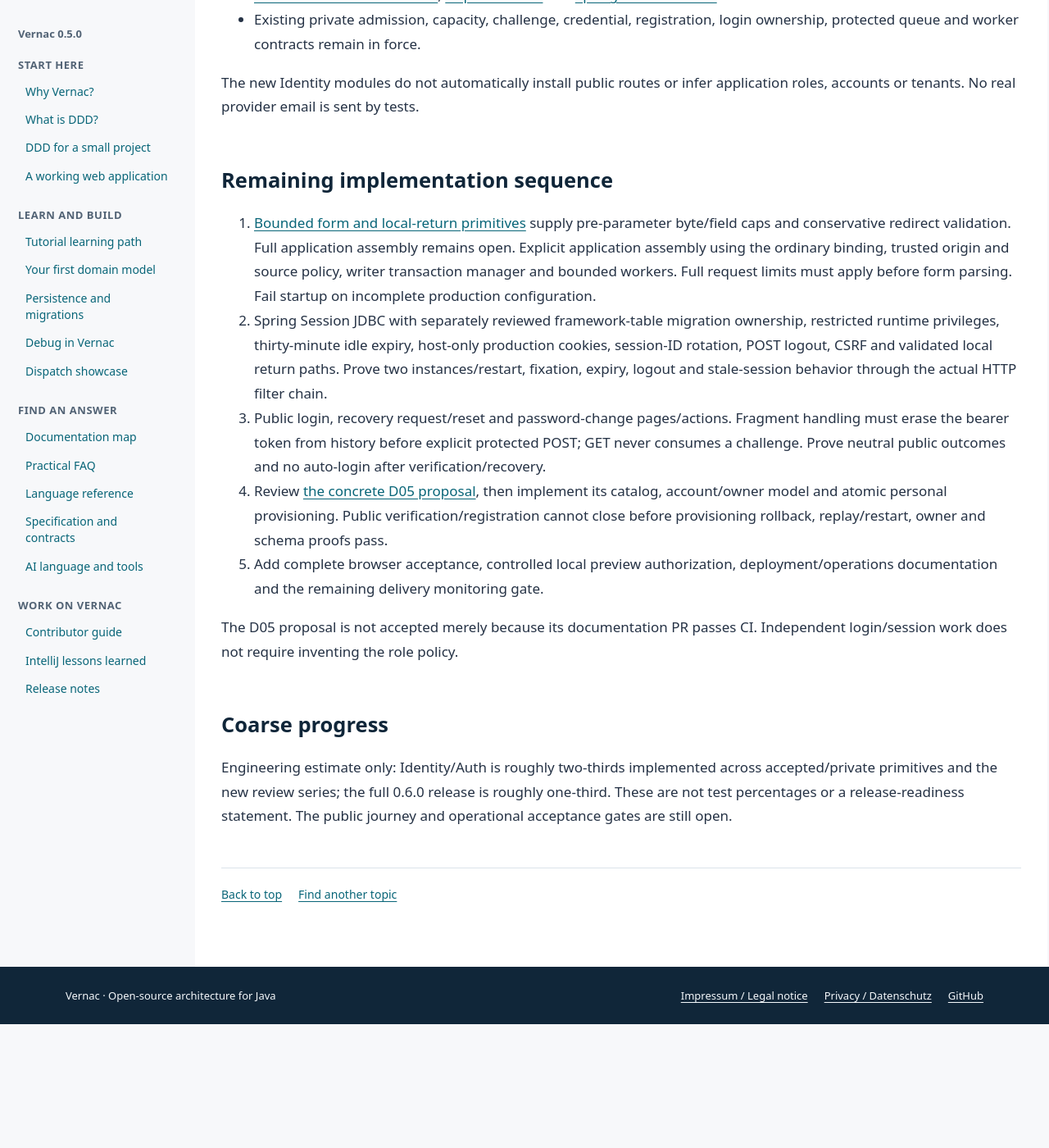
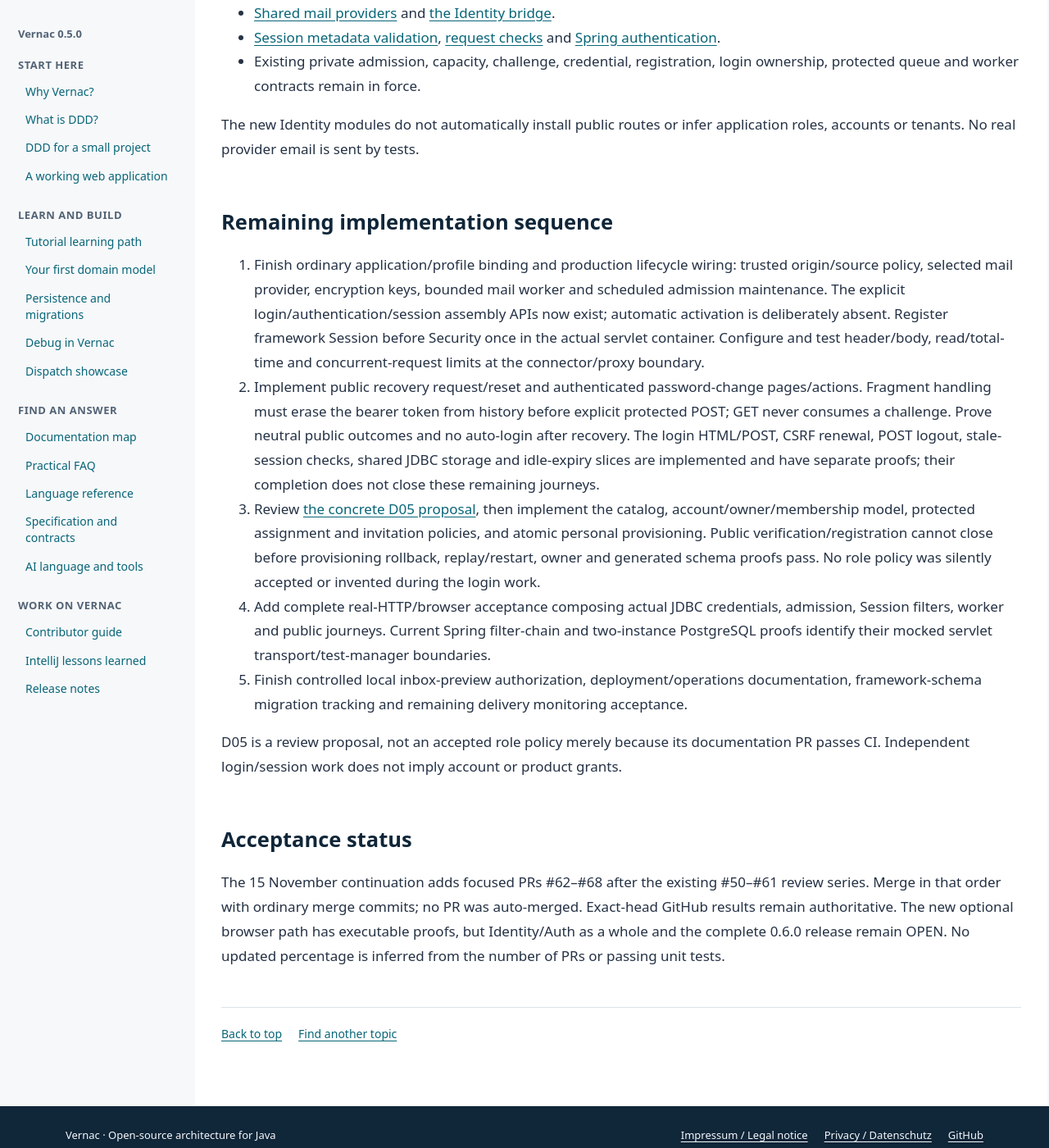
Before and after one commit to DannyReinhold/vernac, a Jekyll site: the page built from docs/development/identity-auth-review-series-0.6.0.md, in a window 1280 px wide and 1400 px high, scrolled down 1811 px. Shown: the whole window at 82% size. Built offline with Jekyll 4.4.1, drawn with Linux system fonts in a browser that asks for light colours; before the commit the page ends 3060 px from its top, so only the background shows below that; some of the changed text lies outside the part shown.

Commit message:
Preserve full Unicode password contract and record exact remaining Identity journeys

```diff
--- a/docs/development/identity-auth-review-series-0.6.0.md
+++ b/docs/development/identity-auth-review-series-0.6.0.md
@@ -33,6 +33,7 @@ primitive PR is not acceptance of an unimplemented public browser journey.
 | 16 | [#65](https://github.com/DannyReinhold/vernac/pull/65) | Shared JDBC sessions and restricted framework schema |
 | 17 | [#66](https://github.com/DannyReinhold/vernac/pull/66) | Minimal CSRF-protected login page |
 | 18 | [#67](https://github.com/DannyReinhold/vernac/pull/67) | Explicit actual JDBC authentication assembly |
+| 19 | [#68](https://github.com/DannyReinhold/vernac/pull/68) | Mandatory pre-session ingress and bounded admission maintenance |
 
 ## Delivered slices
 
@@ -61,33 +62,36 @@ application roles, accounts or tenants. No real provider email is sent by tests.
 
 ## Remaining implementation sequence
 
-1. [Bounded form and local-return primitives](../contracts/saas-identity-http-input.md)
-   supply pre-parameter byte/field caps and conservative redirect validation. Full
-   application assembly remains open. Explicit application assembly using the ordinary binding, trusted origin and
-   source policy, writer transaction manager and bounded workers. Full request limits
-   must apply before form parsing. Fail startup on incomplete production configuration.
-2. Spring Session JDBC with separately reviewed framework-table migration ownership,
-   restricted runtime privileges, thirty-minute idle expiry, host-only production
-   cookies, session-ID rotation, POST logout, CSRF and validated local return paths.
-   Prove two instances/restart, fixation, expiry, logout and stale-session behavior
-   through the actual HTTP filter chain.
-3. Public login, recovery request/reset and password-change pages/actions. Fragment
-   handling must erase the bearer token from history before explicit protected POST;
-   GET never consumes a challenge. Prove neutral public outcomes and no auto-login
-   after verification/recovery.
-4. Review [the concrete D05 proposal](../contracts/saas-account-roles-d05-proposal.md),
-   then implement its catalog, account/owner model and atomic personal provisioning.
-   Public verification/registration cannot close before provisioning rollback,
-   replay/restart, owner and schema proofs pass.
-5. Add complete browser acceptance, controlled local preview authorization,
-   deployment/operations documentation and the remaining delivery monitoring gate.
+1. Finish ordinary application/profile binding and production lifecycle wiring: trusted
+   origin/source policy, selected mail provider, encryption keys, bounded mail worker and
+   scheduled admission maintenance. The explicit login/authentication/session assembly
+   APIs now exist; automatic activation is deliberately absent. Register framework Session
+   before Security once in the actual servlet container. Configure and test header/body,
+   read/total-time and concurrent-request limits at the connector/proxy boundary.
+2. Implement public recovery request/reset and authenticated password-change pages/actions.
+   Fragment handling must erase the bearer token from history before explicit protected
+   POST; GET never consumes a challenge. Prove neutral public outcomes and no auto-login
+   after recovery. The login HTML/POST, CSRF renewal, POST logout, stale-session checks,
+   shared JDBC storage and idle-expiry slices are implemented and have separate proofs;
+   their completion does not close these remaining journeys.
+3. Review [the concrete D05 proposal](../contracts/saas-account-roles-d05-proposal.md),
+   then implement the catalog, account/owner/membership model, protected assignment and
+   invitation policies, and atomic personal provisioning. Public verification/registration
+   cannot close before provisioning rollback, replay/restart, owner and generated schema
+   proofs pass. No role policy was silently accepted or invented during the login work.
+4. Add complete real-HTTP/browser acceptance composing actual JDBC credentials, admission,
+   Session filters, worker and public journeys. Current Spring filter-chain and two-instance
+   PostgreSQL proofs identify their mocked servlet transport/test-manager boundaries.
+5. Finish controlled local inbox-preview authorization, deployment/operations documentation,
+   framework-schema migration tracking and remaining delivery monitoring acceptance.
 
-The D05 proposal is not accepted merely because its documentation PR passes CI.
-Independent login/session work does not require inventing the role policy.
+D05 is a review proposal, not an accepted role policy merely because its documentation
+PR passes CI. Independent login/session work does not imply account or product grants.
 
-## Coarse progress
+## Acceptance status
 
-Engineering estimate only: Identity/Auth is roughly two-thirds implemented across
-accepted/private primitives and the new review series; the full 0.6.0 release is
-roughly one-third. These are not test percentages or a release-readiness statement.
-The public journey and operational acceptance gates are still open.
+The 15 November continuation adds focused PRs #62–#68 after the existing #50–#61
+review series. Merge in that order with ordinary merge commits; no PR was auto-merged.
+Exact-head GitHub results remain authoritative. The new optional browser path has
+executable proofs, but Identity/Auth as a whole and the complete 0.6.0 release remain
+OPEN. No updated percentage is inferred from the number of PRs or passing unit tests.
```
Also changed, not shown: docs/contracts/saas-identity-authentication-assembly.md (+2 -1 lines), docs/contracts/saas-identity-http-input.md (+6 -4 lines), .github/workflows/tenant-isolation-spike.yml, 2 other files.
